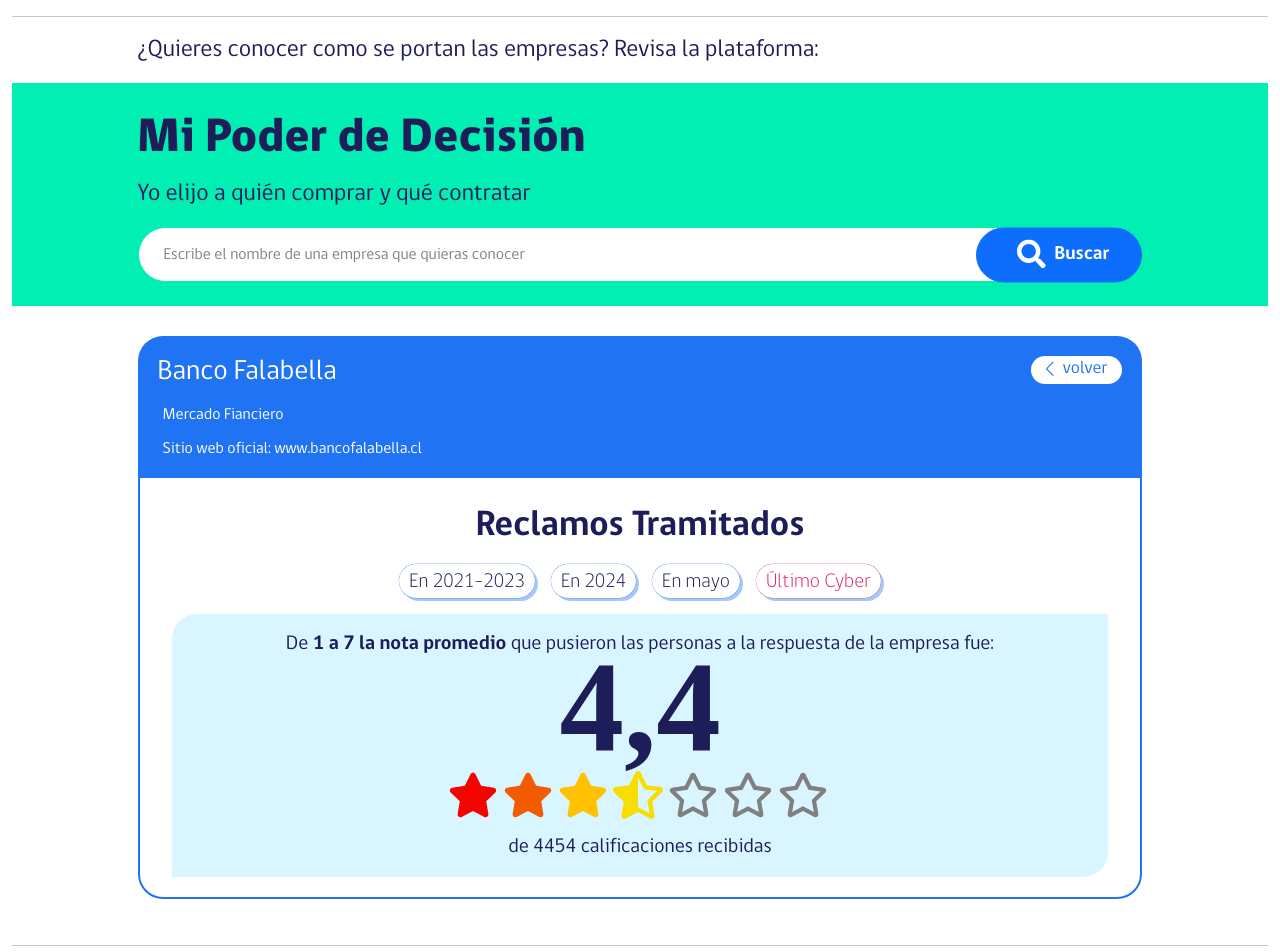
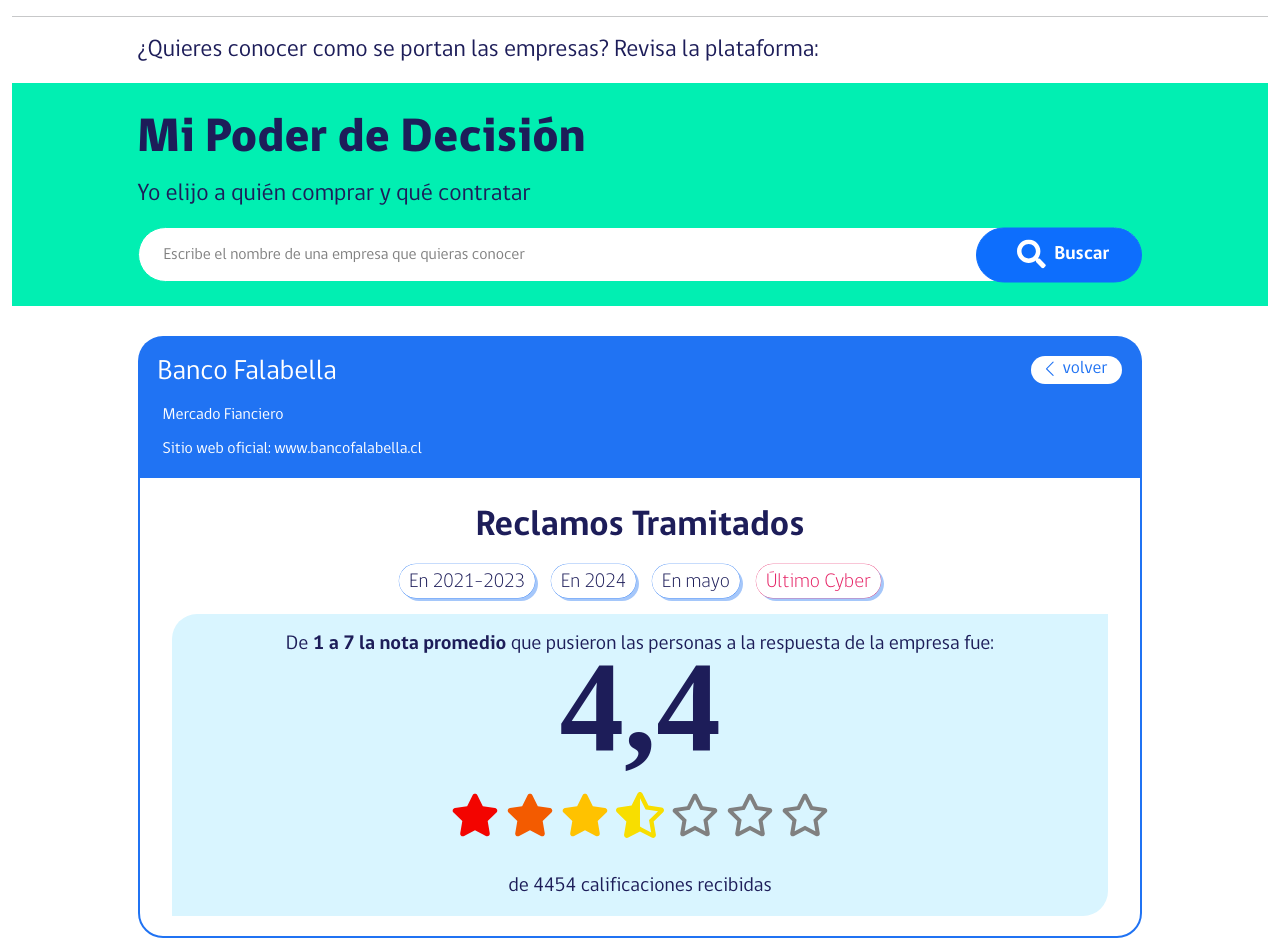
Before and after one commit to JorgeObreque/colabora, a React (Vite) app in the folder app/: page /company in a window 1280 px wide. Shown: the top 952 px of the page. Built offline with nearby package versions, Linux system fonts and the light colour scheme; a web font is replaced by a local one.

Commit message:
style: resize stars

```diff
--- a/app/src/components/StarRating/StarRating.jsx
+++ b/app/src/components/StarRating/StarRating.jsx
@@ -1,9 +1,9 @@
 import React from "react";
-import { FaStar, FaStarHalfAlt, FaRegStar } from "react-icons/fa"; // Importa los íconos necesarios
+import { FaStar, FaStarHalfAlt, FaRegStar } from "react-icons/fa";
 
 const StarRating = ({ value, count = 7 }) => {
   const starColors = [
-    "#F30400", // Rojo intenso
+    "#F30400", // Rojo
     "#F35B00", // Naranja
     "#FFC200", // Amarillo
     "#F8DE00", // Amarillo claro
@@ -13,7 +13,13 @@
   ];
 
   return (
-    <div className="star-rating d-flex justify-content-center align-items-center">
+    <div
+      className="d-flex justify-content-center align-items-center flex-wrap"
+      style={{
+        gap: "5px", // Espaciado entre las estrellas
+        padding: "20px",
+      }}
+    >
       {[...Array(count)].map((_, index) => {
         const isFilled = value >= index + 1; // Estrella completamente llena
         const isHalf = value > index && value < index + 1; // Media estrella
@@ -22,9 +28,9 @@
           <span
             key={index}
             style={{
-              color: isFilled || isHalf ? starColors[index] : "gray", // Color dinámico o gris para vacías
-              fontSize: "50px",
-              marginRight: "5px",
+              color: isFilled || isHalf ? starColors[index] : "gray",
+              fontSize: "clamp(2rem, 5vw, 3rem)", // Escala con la pantalla (1rem a 3rem)
+              margin: "1px",
             }}
           >
             {isFilled ? (
```
